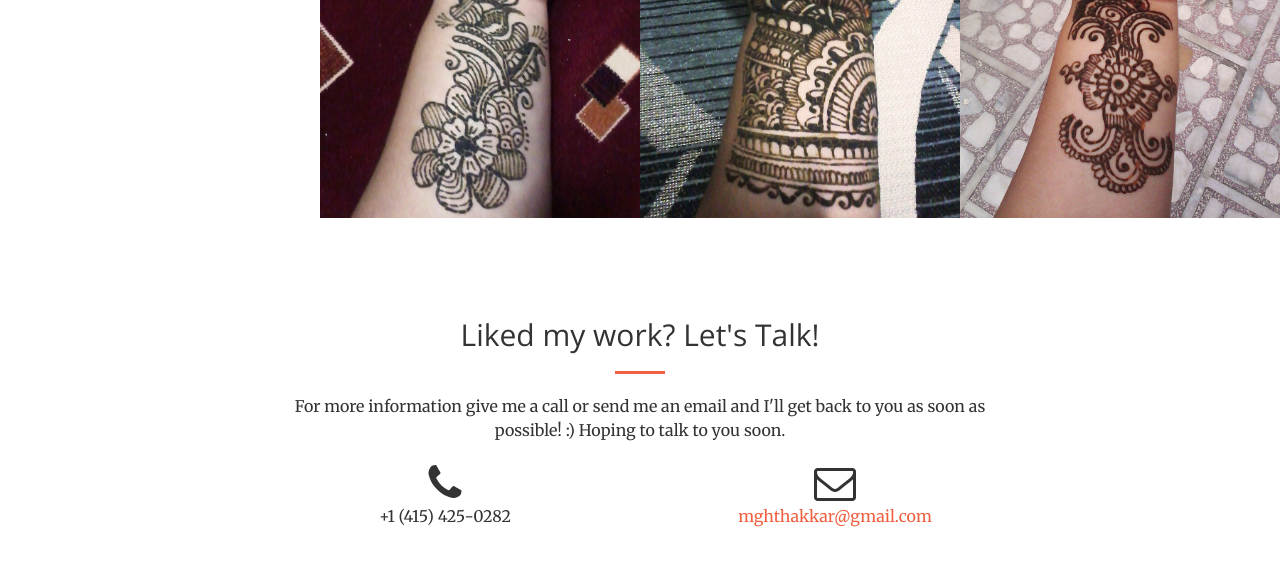
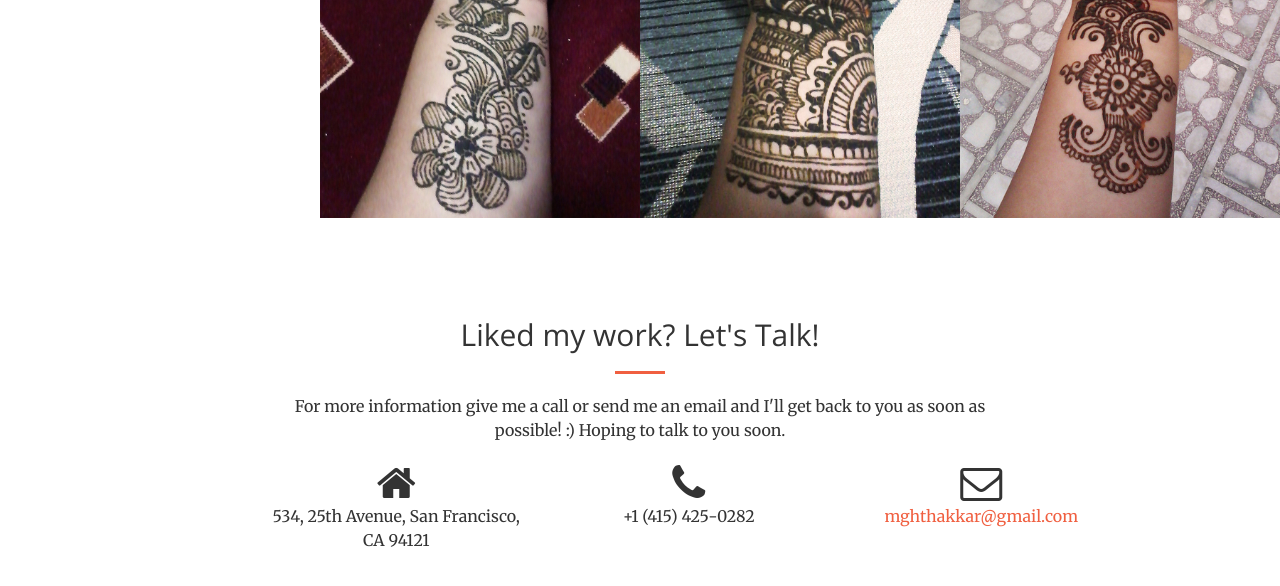
Before and after one commit to mghsuchak/mghsuchak.github.io, a plain HTML site: page index.html in a window 1280 px wide. Shown: the part 2581-3167 px from the top of the page. Drawn offline with nearby package versions, Linux system fonts and the light colour scheme.

Commit message:
Add address

```diff
--- a/index.html
+++ b/index.html
@@ -284,11 +284,15 @@
                     <hr class="primary">
                     <p>For more information give me a call or send me an email and I'll get back to you as soon as possible! :) Hoping to talk to you soon.</p>
                 </div>
-                <div class="col-lg-4 col-lg-offset-2 text-center">
+                <div class="col-lg-3 col-lg-offset-2 text-center">
+                    <i class="fa fa-home fa-3x wow bounceIn"></i>
+                    <p>534, 25th Avenue, San Francisco, CA 94121</p>
+                </div>
+                <div class="col-lg-3 text-center">
                     <i class="fa fa-phone fa-3x wow bounceIn"></i>
                     <p>+1 (415) 425-0282</p>
                 </div>
-                <div class="col-lg-4 text-center">
+                <div class="col-lg-3 text-center">
                     <i class="fa fa-envelope-o fa-3x wow bounceIn" data-wow-delay=".1s"></i>
                     <p><a href="mailto:mghthakkar@gmail.com">mghthakkar@gmail.com</a></p>
                 </div>
```
